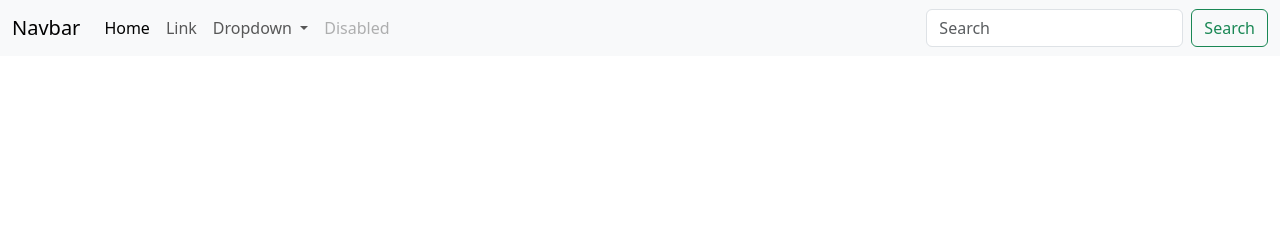
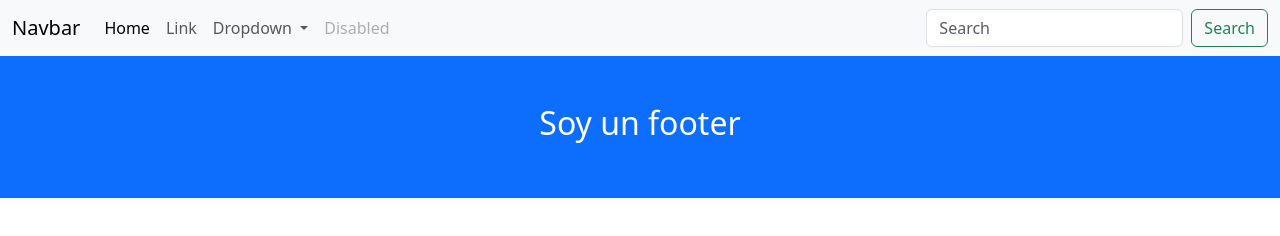
Before and after one commit to iespablosangenis/proyectoFinal, a plain HTML site: page index.html in a window 1280 px wide. Drawn offline with nearby package versions, Linux system fonts and the light colour scheme.

Commit message:
Agrego Footer

```diff
--- a/index.html
+++ b/index.html
@@ -44,6 +44,9 @@
           </div>
         </div>
     </nav>
+    <footer class="p-5 bg-primary w-100">
+      <h2 class="w-100 text-center text-white">Soy un footer</h2>
+    </footer>
 
     <script src="https://cdn.jsdelivr.net/npm/bootstrap@5.3.1/dist/js/bootstrap.bundle.min.js" integrity="sha384-HwwvtgBNo3bZJJLYd8oVXjrBZt8cqVSpeBNS5n7C8IVInixGAoxmnlMuBnhbgrkm" crossorigin="anonymous"></script>
 </body>
```
